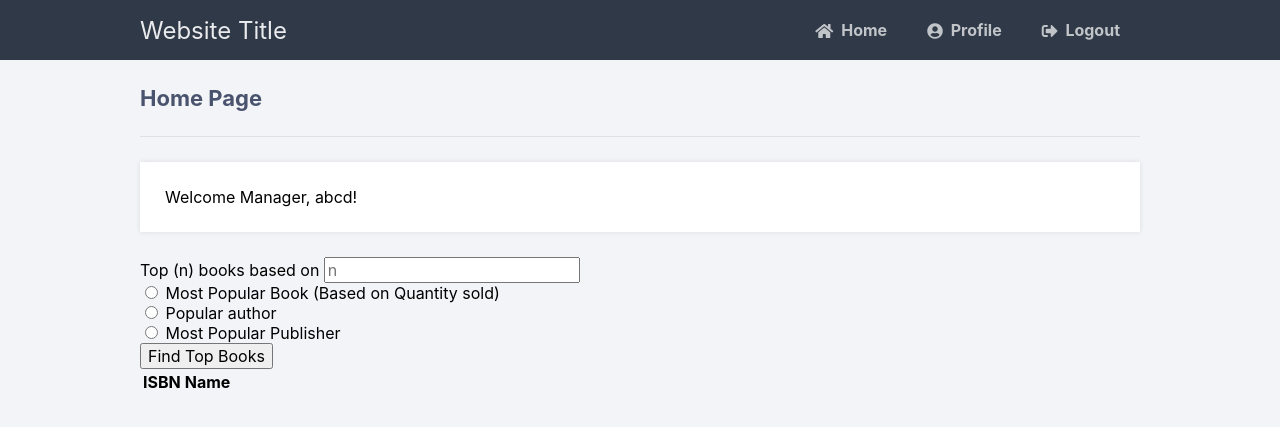
After one commit to agarwalvibhor99/BookStore, a Flask app: page /pythonlogin/bookStatistics in a window 1280 px wide. The commit adds this page. Shown: the top 427 px of the page. Run offline with Flask 2, Linux system fonts and the light colour scheme; a user stored in the database is signed in; lists and menus that the app fills with data are empty.

Commit message:
bookStatistics

```diff
--- a/main.py
+++ b/main.py
@@ -528,8 +528,8 @@ def viewOrder():
                 # print(orders)
                 orderItem = []
                 for order in orders:
-                    print("order inside for loop", order)
-                    print("order[0]", order[0])
+                    # print("order inside for loop", order)
+                    # print("order[0]", order[0])
                     cursor.execute(
                         'SELECT * FROM orderItem WHERE orderID = ?', (order[0],))
                     # print(cursor.fetchall())
@@ -540,6 +540,7 @@ def viewOrder():
                 # If account exists show error and validation checks
                 if not orders:
                     msg = "You haven't placed any order till now."
+                    return render_template("home.html", msg=msg, username=session['username'])
                 else:
                     # print("orders", orders)
                     # print("orderItem", orderItem)
@@ -804,5 +805,50 @@ def markUsefull():
     return redirect(url_for('login'))
 
 
+@app.route('/pythonlogin/bookStatistics', methods=['GET', 'POST'])
+def bookStatistics():
+    if 'loggedin' in session and session['type'] == 1:
+        # print('in here')
+        msg = ''
+
+        # Check if "username", "password" and "email" POST requests exist (user submitted form)
+        if request.method == 'GET' and request.query_string:
+
+            print(request.query_string)
+            reqType = request.args['criteria']
+            value = request.args['count']
+            print(reqType, type(value))
+            print("in get")
+            with sql.connect("Book.db") as con:
+                cursor = con.cursor()
+                if (reqType == "quantity"):
+                    print("in checking name")
+                    cursor.execute(
+                        "SELECT ISBN, SUM(quantity) AS qty FROM orderItem GROUP BY ISBN ORDER BY qty DESC LIMIT ?", (value,))
+                    book = cursor.fetchall()
+
+                elif (reqType == "author"):
+                    cursor.execute(
+                        "SELECT A.ISBN, Author.name, A.qty FROM (SELECT ISBN, sum(quantity) AS qty FROM orderItem GROUP BY ISBN) AS A INNER JOIN writtenBy ON A.ISBN=writtenBy.ISBN INNER JOIN Author on Author.authorID=writtenBy.authorID ORDER BY A.qty DESC LIMIT ?", (value,))
+                    book = cursor.fetchall()
+
+                elif (reqType == "publisher"):
+                    cursor.execute(
+                        "SELECT A.ISBN, A.qty, bookData.publisher FROM (SELECT ISBN, sum(quantity) AS qty FROM orderItem GROUP BY ISBN) AS A INNER JOIN bookData ON A.ISBN = bookData.ISBN ORDER BY A.qty DESC LIMIT ?", (value,))
+                    book = cursor.fetchall()
+
+                # If account exists show error and validation checks
+                if not book:
+                    msg = 'There are no books in the store with this name!'
+                    return render_template('home.html', msg=msg)
+                else:
+                    print(book)
+                    return render_template('bookStatistics.html', data=book, username=session['username'])
+        else:
+            return render_template('bookStatistics.html', username=session['username'])
+        # User is not loggedin redirect to login page
+    return redirect(url_for('login'))
+
+
 if __name__ == '__main__':
     app.run(debug=True)
--- /dev/null
+++ b/templates/bookStatistics.html
@@ -0,0 +1,44 @@
+{% extends 'layout.html' %}
+
+{% block title %}Manager Home{% endblock %}
+
+{% block content %}
+<h2>Home Page</h2>
+<p>Welcome Manager, {{ username }}!</p>
+<form action="{{ url_for('bookStatistics') }}" method="get">
+    <label> Top (n) books based on</label>
+    <input type='number' name="count" placeholder="n"><br>
+
+    <input type="radio" id="quantity" name="criteria" value="quantity">
+    <label for="type">Most Popular Book (Based on Quantity sold)</label><br>
+
+    <input type="radio" id="author" name="criteria" value="author">
+    <label for="type">Popular author</label><br>
+
+    <input type="radio" id="publisher" name="criteria" value="publisher">
+    <label for="type">Most Popular Publisher</label><br>
+
+    <input type="submit" value="Find Top Books">
+</form>
+<table>
+    <thead>
+      <tr>
+          <th>ISBN</th>
+          <th>Name</th>
+          <th></th>
+      </tr>
+      </thead>
+      <tbody>
+       {% for item in data %}
+              <tr>
+                  <td style="text-align:center">{{item[0]}}</td>
+                  <td style="text-align:center">{{item[1]}}</td>
+
+              </tr>
+
+          {% endfor %}
+      </tbody>
+  </table>
+
+
+{% endblock %}
--- a/templates/managerhome.html
+++ b/templates/managerhome.html
@@ -8,4 +8,6 @@
 <p><a href="{{ url_for('newManager') }}">Add another Manager</p>
 <p><a href="{{ url_for('newBook') }}">Add New Book</p>
 <p><a href="{{ url_for('updateStock')}}">Update Stock</a></p>
+<p><a href="{{ url_for('bookStatistics')}}">Book Statistics</a></p>
+<p><a href="{{ url_for('updateStock')}}">User Awards</a></p>
 {% endblock %}
```
Also changed, not shown: Book.db.
